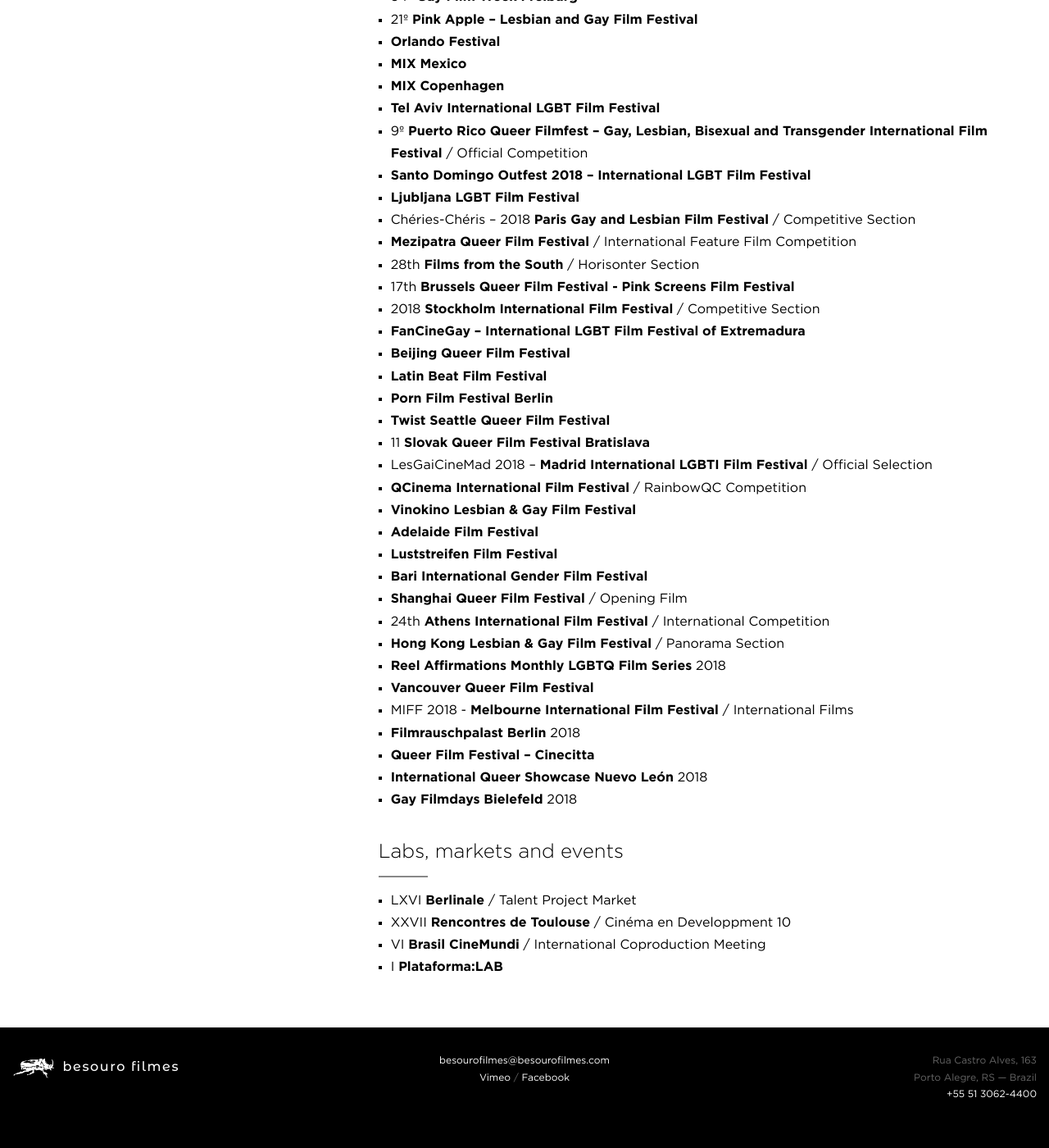
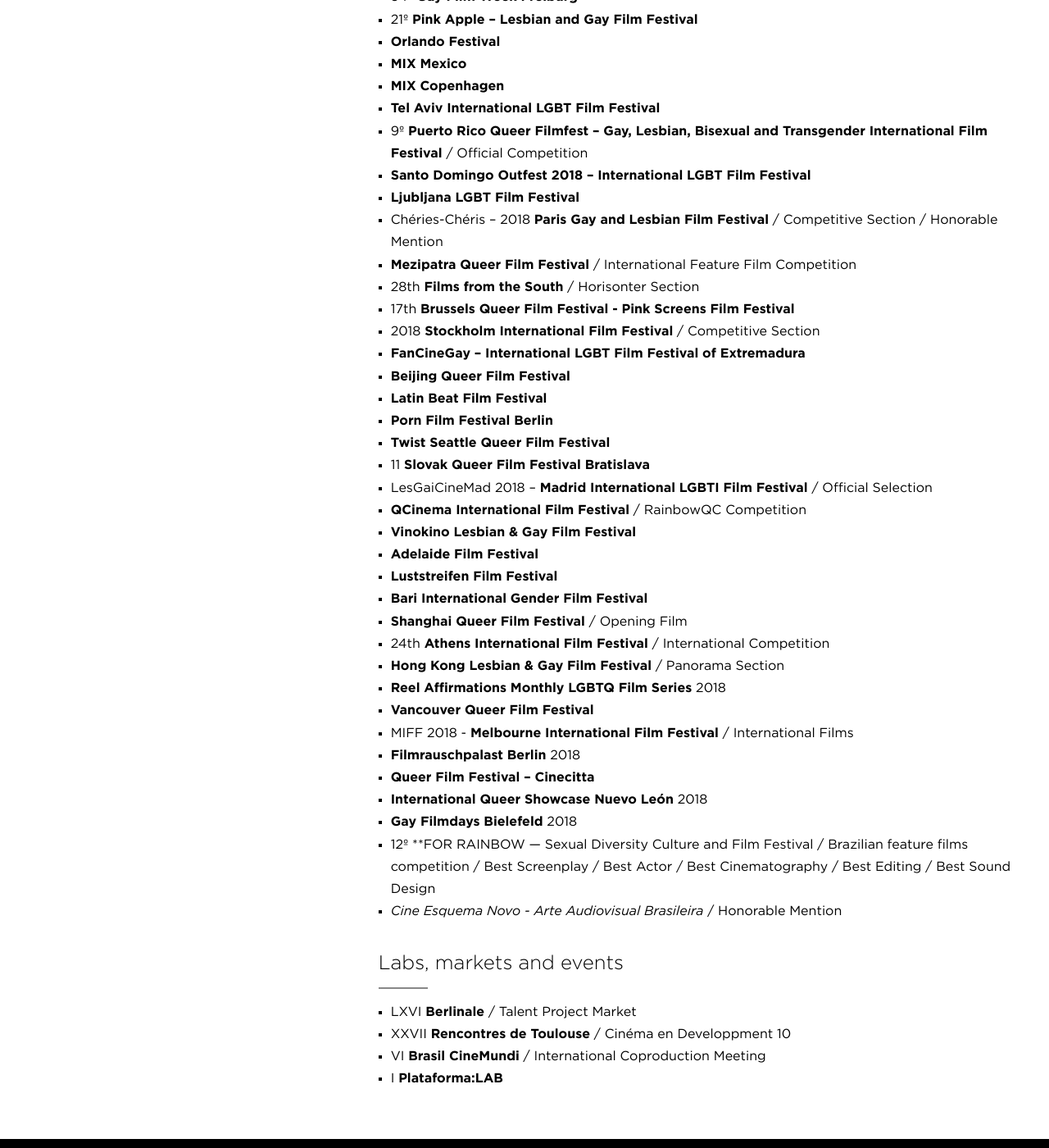
Before and after one commit to arthrfrts/besouro, a Jekyll site: the page built from _projects/hard-paint.md, in a window 1280 px wide and 1400 px high, scrolled down 1835 px. Shown: the whole window at 82% size. Built offline with Jekyll 4.4.1, drawn with Linux system fonts in a browser that asks for light colours.

Commit message:
Updated Hard Paint

```diff
--- a/_projects/hard-paint.md
+++ b/_projects/hard-paint.md
@@ -63,7 +63,7 @@
 * 9º **Puerto Rico Queer Filmfest – Gay, Lesbian, Bisexual and Transgender International Film Festival** / Official Competition
 * **Santo Domingo Outfest 2018 – International LGBT Film Festival**
 * **Ljubljana LGBT Film Festival**
-* Chéries-Chéris – 2018 **Paris Gay and Lesbian Film Festival** / Competitive Section
+* Chéries-Chéris – 2018 **Paris Gay and Lesbian Film Festival** / Competitive Section / Honorable Mention
 * **Mezipatra Queer Film Festival** / International Feature Film Competition
 * 28th **Films from the South** / Horisonter Section
 * 17th **Brussels Queer Film Festival - Pink Screens Film Festival**
@@ -90,6 +90,8 @@
 * **Queer Film Festival – Cinecitta**
 * **International Queer Showcase Nuevo León** 2018
 * **Gay Filmdays Bielefeld** 2018
+* 12º **FOR RAINBOW — Sexual Diversity Culture and Film Festival / Brazilian feature films competition / Best Screenplay / Best Actor / Best Cinematography / Best Editing / Best Sound Design
+* *Cine Esquema Novo - Arte Audiovisual Brasileira* / Honorable Mention
 
 ## Labs, markets and events
 * LXVI **Berlinale** / Talent Project Market
```
